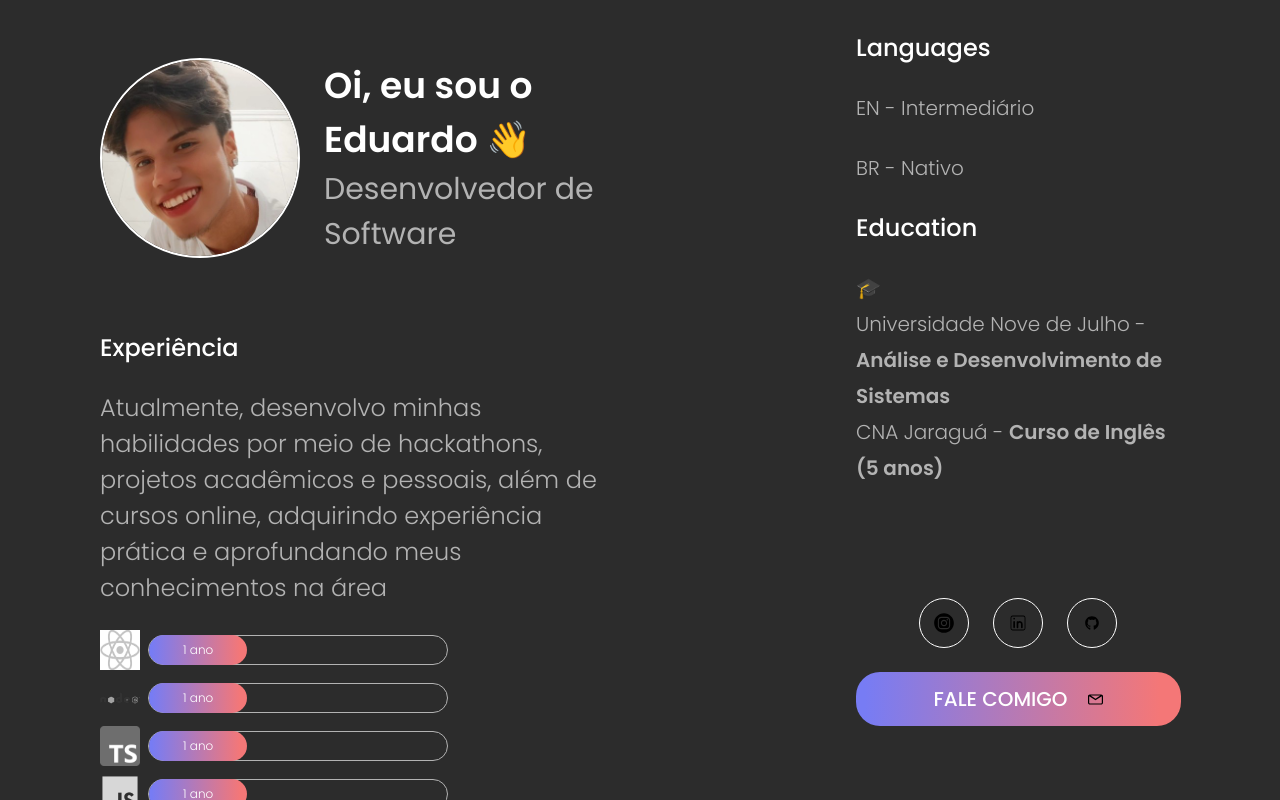
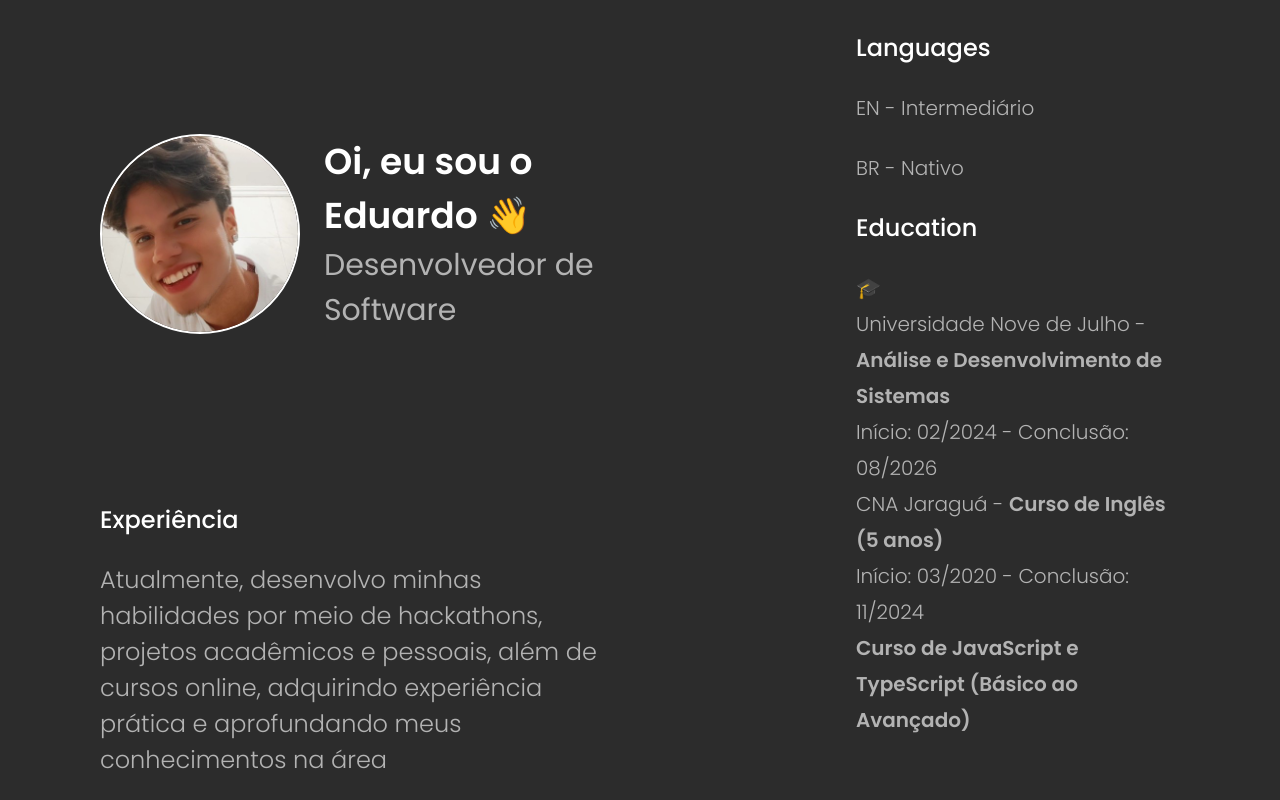
Before and after one commit to EduardoSilvaNegreiros/my-portifolio, a Next.js app: page / in a window 1280 px wide. Built offline with nearby package versions, Linux system fonts and the light colour scheme.

Commit message:
Atualização projeto

```diff
--- a/src/app/components/experience/experience.scss
+++ b/src/app/components/experience/experience.scss
@@ -75,7 +75,7 @@
 
   @media (min-width: 768px) {
     align-items: flex-start;
-    margin-top: -200px;
+    margin-top: -280px;
     padding-top: 20px;
 
     p {
--- a/src/app/components/header/header.scss
+++ b/src/app/components/header/header.scss
@@ -26,7 +26,7 @@
   @media (min-width: 768px) {
     flex-direction: row-reverse;
     align-items: center;
-    margin-top: -200px;
+    margin-top: -300px;
 
 
     h1 {
--- a/src/app/components/information/information.tsx
+++ b/src/app/components/information/information.tsx
@@ -17,10 +17,20 @@ export function Info() {
         <span>
           Universidade Nove de Julho -{" "}
           <strong>Análise e Desenvolvimento de Sistemas</strong>
+          <br />
+          Início: 02/2024 - Conclusão: 08/2026
         </span>
         <br />
+
         <span>
           CNA Jaraguá - <strong>Curso de Inglês (5 anos)</strong>
+          <br />
+          Início: 03/2020 - Conclusão: 11/2024
+        </span>
+        <br />
+
+        <span>
+          <strong>Curso de JavaScript e TypeScript (Básico ao Avançado)</strong>
         </span>
       </div>
     </div>
```
